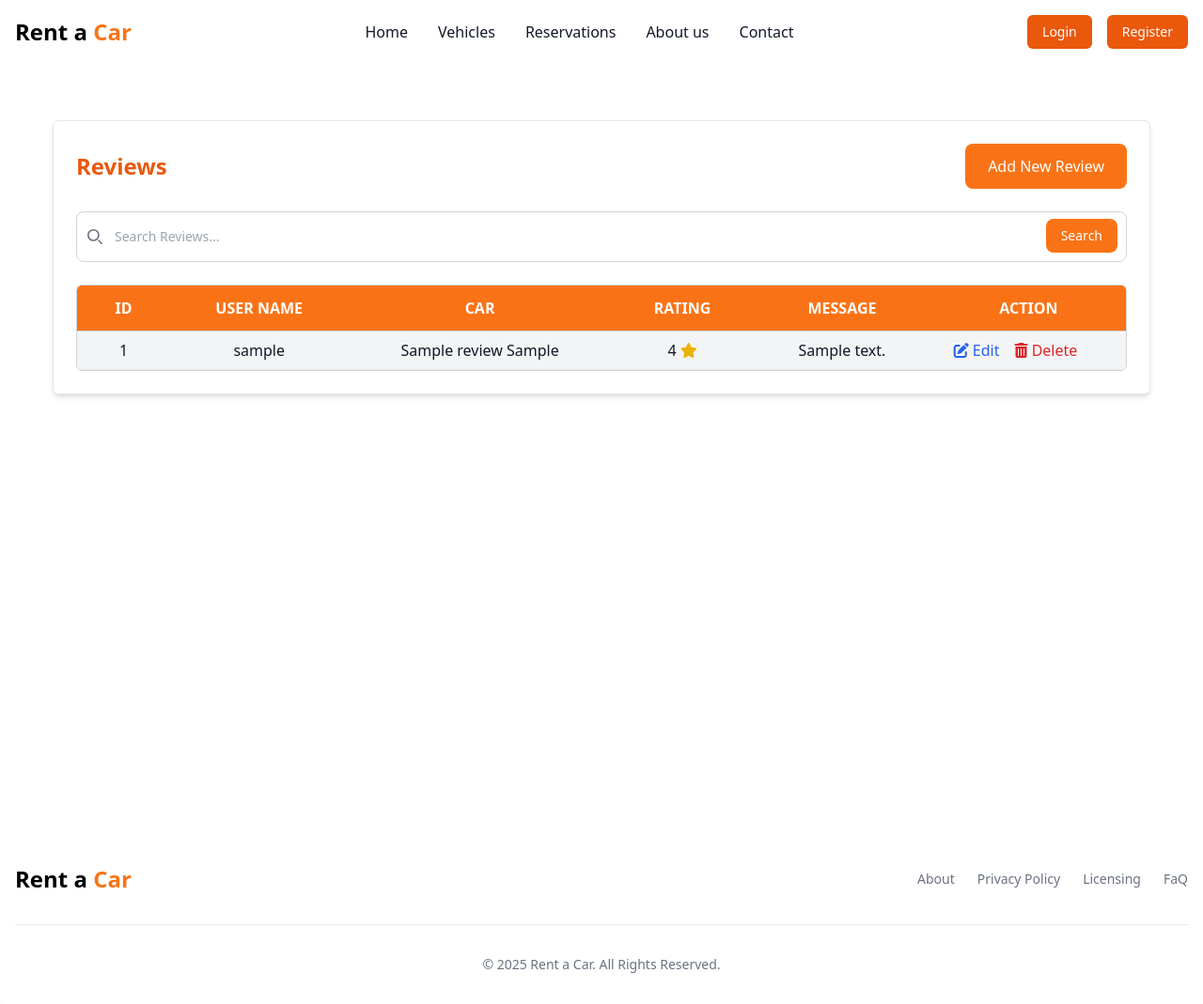
After one commit to Facenam3/php-rent-service, a PHP site: the page made by app/Views/admin/reviews/reviews.php in a window 1280 px wide. The commit adds this page. Shown: the whole page at 94% size. Run offline with PHP 8.4, Linux system fonts and the light colour scheme; the template is opened without the code that fills it: most values are stand-ins (such as "Sample title", 1, 10 or a date in 2020); data that the repository does not hold is empty; some libraries are stand-ins or nearby versions.

Commit message:
added reviews with javascript and front end

```diff
--- /dev/null
+++ b/app/Views/admin/reviews/reviews.php
@@ -0,0 +1,124 @@
+<div class="text-white p-4 sm:p-6 mt-5">
+  <div class="py-4 sm:px-4 lg:px-8 max-w-full">
+    <div class="w-full bg-white dark:bg-gray-800 rounded-md border shadow-md text-black p-4 sm:p-6">
+
+      <div class="flex flex-col sm:flex-row sm:justify-between sm:items-center gap-4">
+        <h1 class="text-xl sm:text-2xl text-orange-600 font-semibold whitespace-nowrap">
+          Reviews
+        </h1>
+        <a href="/admin/reviews/create"
+          class="inline-block text-white bg-orange-500 hover:bg-orange-600 focus:ring-4 focus:ring-orange-300 dark:focus:ring-orange-800 font-medium rounded-lg text-sm sm:text-base px-4 py-2 sm:px-6 sm:py-3 whitespace-nowrap">
+          Add New Review
+        </a>
+      </div>
+
+      <form class="mt-6 max-w-full" method="GET" action="">
+        <label for="default-search" class="mb-2 text-sm font-medium text-gray-900 sr-only">Search Reviews</label>
+        <div class="relative">
+            <div class="absolute inset-y-0 start-0 flex items-center ps-3 pointer-events-none">
+            <svg class="w-4 h-4 text-gray-500" xmlns="http://www.w3.org/2000/svg" fill="none" viewBox="0 0 20 20">
+                <path stroke="currentColor" stroke-linecap="round" stroke-linejoin="round" stroke-width="2"
+                    d="m19 19-4-4m0-7A7 7 0 1 1 1 8a7 7 0 0 1 14 0Z"/>
+            </svg>
+            </div>
+            <input
+                type="search"
+                name="search"
+                id="default-search"
+                value="<?= htmlspecialchars($search ?? '') ?>"
+                class="block w-full p-4 ps-10 text-sm text-gray-900 border border-gray-300 rounded-lg bg-white focus:ring-blue-500 focus:border-blue-500"
+                placeholder="Search Reviews..."
+                />
+                <button
+                type="submit"
+                class="text-white absolute end-2.5 bottom-2.5 bg-orange-500 hover:bg-orange-600 focus:ring-4 focus:outline-none focus:ring-orange-300 font-medium rounded-lg text-sm px-4 py-2"
+                >
+                Search
+            </button>
+          </div>
+        </form>
+
+      <div class="hidden sm:block overflow-x-auto mt-6 rounded-md border border-gray-300">
+        <table class="min-w-full divide-y divide-gray-300 text-sm sm:text-base">
+          <thead class="bg-orange-500 text-white uppercase font-medium  text-center">
+            <tr>
+              <th class="px-2 py-3 lg:px-8 lg:py-3">ID</th>
+              <th class="px-2 py-3 lg:px-8 lg:py-3">User Name</th>
+              <th class="px-2 py-3 lg:px-8 lg:py-3">Car</th>
+              <th class="px-2 py-3 lg:px-8 lg:py-3">Rating</th>
+              <th class="px-2 py-3 lg:px-8 lg:py-3 max-w-xs">Message</th>
+              <th class="px-2 py-3 lg:px-8 lg:py-3">Action</th>
+            </tr>
+          </thead>
+          <tbody class="bg-gray-100 text-gray-900  text-center">
+            <?php if($reviews) :?>
+              <?php foreach($reviews as $review) :?>
+                <tr class="border-b">
+                  <td class="px-2 py-3 lg:px-8 lg:py-2"><?= $review->id ?></td>
+                  <td class="px-2 py-3 lg:px-8 lg:py-2"><?= htmlspecialchars($review->user_name) ?></td>
+                  <td class="px-2 py-3 lg:px-8 lg:py-2"><?= htmlspecialchars("$review->car_name $review->car_model") ?></td>
+                  <td class="px-2 py-3 lg:px-8 lg:py-2"><?= htmlspecialchars($review->rating) ?>
+                    <i class="fa-solid fa-star text-yellow-500"></i>
+                  </td>
+                    <?php
+                        $maxLength = 30;
+                        $comment = $review->comment;
+                        $shortComment = mb_strlen($comment) > $maxLength
+                            ? mb_substr($comment, 0, $maxLength) . "..."
+                                : $comment;
+                    ?>
+                    <td class="px-8 py-2 max-w-xs truncate" title="<?= htmlspecialchars($comment) ?>">
+                        <?= htmlspecialchars($shortComment) ?>
+                    </td>
+                  <td class="px-4 py-2">
+                    <div class="flex flex-wrap gap-2 ">
+                      <a href="#" class="text-blue-600 whitespace-nowrap px-2" data-id="<?= $review->id ?>" id="review-edit">
+                        <i class="fa-solid fa-pen-to-square"></i> Edit
+                      </a>
+                      <form id="review-delete" data-id="<?= $review->id ?>" class="inline">
+                        <?= csrf_token() ?>
+                        <button type="submit" class="review-delete text-red-600 whitespace-nowrap">
+                          <i class="fa-solid fa-trash-can"></i> Delete
+                        </button>
+                      </form>
+                    </div>
+                  </td>
+                </tr>
+              <?php endforeach; ?>
+            <?php endif; ?>
+          </tbody>
+        </table>
+      </div>
+
+      <div class="sm:hidden mt-6 space-y-4">
+        <?php if($reviews) :?>
+            <?php foreach($reviews as $review) :?>
+            <div class="bg-gray-100 dark:bg-gray-300 p-4 rounded-md shadow">
+                <div class="flex justify-between items-center mb-2">
+                <div class="font-semibold text-lg text-orange-600">Review #<?= $review->id ?></div>
+                <div class="flex gap-3">
+                    <a href="#" class="text-blue-600" data-id="<?= $review->id ?>" id="review-edit">
+                    <i class="fa-solid fa-pen-to-square"></i>
+                    </a>
+                    <form id="review-delete" data-id="<?= $review->id ?>">
+                    <?= csrf_token() ?>
+                    <button type="submit" class="review-delete text-red-600">
+                        <i class="fa-solid fa-trash-can"></i>
+                    </button>
+                    </form>
+                </div>
+                </div>
+                <div><strong>User: </strong> <?= htmlspecialchars($review->user_name) ?></div>
+                <div><strong>Car: </strong> <?= htmlspecialchars("$review->car_name $review->car_model") ?></div>
+                <div><strong>Rating: </strong><?= htmlspecialchars($review->rating) ?>
+                    <i class="fa-solid fa-star text-yellow-500"></i></div>
+                <div class="mt-2 whitespace-pre-wrap"><?= htmlspecialchars($review->comment) ?></div>
+            </div>
+            <?php endforeach; ?>
+        <?php endif; ?>
+        </div>
+
+    </div>
+    <?= partial('_pagination', ['currentPage' => $currentPage, 'totalPages' => $totalPages]) ?>
+  </div>
+</div>
--- a/app/Views/layouts/admin.php
+++ b/app/Views/layouts/admin.php
@@ -24,7 +24,8 @@
     <script src="https://code.jquery.com/jquery-3.7.1.js" integrity="sha256-eKhayi8LEQwp4NKxN+CfCh+3qOVUtJn3QNZ0TciWLP4=" crossorigin="anonymous"></script>
     <script src="https://cdn.jsdelivr.net/npm/alpinejs@3.x.x/dist/cdn.min.js" defer></script>
     <script src="https://cdn.jsdelivr.net/npm/sweetalert2@11"></script>
-    <script src="/js/admin.js"></script>
+    <script src="/js/admin/location.js"></script>
+    <script src="/js/admin/review.js"></script>
     <script src="/js/script.js"></script>
     <script src="/js/reservation.js"></script>
     </body>
--- a/app/Views/layouts/main.php
+++ b/app/Views/layouts/main.php
@@ -17,7 +17,7 @@
     <script src="https://code.jquery.com/jquery-3.7.1.js" integrity="sha256-eKhayi8LEQwp4NKxN+CfCh+3qOVUtJn3QNZ0TciWLP4=" crossorigin="anonymous"></script>
     <script src="https://cdn.jsdelivr.net/npm/alpinejs@3.x.x/dist/cdn.min.js" defer></script>
     <script src="https://cdn.jsdelivr.net/npm/sweetalert2@11"></script>
-    <script src="/js/admin.js"></script>
+    <script src="/js/admin/location.js"></script>
     <script src="/js/script.js"></script>
     <script src="/js/reservation.js"></script>
     </body>
--- a/app/Views/partials/sidebar.php
+++ b/app/Views/partials/sidebar.php
@@ -45,7 +45,7 @@
             </a>
         </li>
          <li class="mb-2">
-            <a href="#" id="btn"
+            <a href="/admin/reviews" id="btn"
                 class="block text-gray-100 hover:bg-orange-500 hover:rounded-md hover:text-white px-4 py-2">
                 <i class="fa-solid fa-comment mx-2"></i>
                 Reviews
--- a/public/styles.css
+++ b/public/styles.css
@@ -570,10 +570,6 @@ video {
   pointer-events: none;
 }
 
-.fixed {
-  position: fixed;
-}
-
 .absolute {
   position: absolute;
 }
@@ -603,6 +599,10 @@ video {
   inset-inline-end: 0.625rem;
 }
 
+.left-0 {
+  left: 0px;
+}
+
 .left-2 {
   left: 0.5rem;
 }
@@ -617,10 +617,6 @@ video {
 
 .top-1\/2 {
   top: 50%;
-}
-
-.left-0 {
-  left: 0px;
 }
 
 .top-\[60px\] {
@@ -859,10 +855,6 @@ video {
   width: 1.25rem;
 }
 
-.w-64 {
-  width: 16rem;
-}
-
 .w-full {
   width: 100%;
 }
@@ -899,12 +891,12 @@ video {
   max-width: 24rem;
 }
 
+.max-w-xs {
+  max-width: 20rem;
+}
+
 .flex-1 {
   flex: 1 1 0%;
-}
-
-.table-fixed {
-  table-layout: fixed;
 }
 
 .-translate-y-1\/2 {
@@ -1069,8 +1061,18 @@ video {
   overflow-x: auto;
 }
 
+.truncate {
+  overflow: hidden;
+  text-overflow: ellipsis;
+  white-space: nowrap;
+}
+
 .whitespace-nowrap {
   white-space: nowrap;
+}
+
+.whitespace-pre-wrap {
+  white-space: pre-wrap;
 }
 
 .rounded {
@@ -1120,16 +1122,16 @@ video {
   border-width: 2px;
 }
 
+.border-b {
+  border-bottom-width: 1px;
+}
+
 .border-b-2 {
   border-bottom-width: 2px;
 }
 
 .border-e-0 {
   border-inline-end-width: 0px;
-}
-
-.border-b {
-  border-bottom-width: 1px;
 }
 
 .border-blue-300 {
@@ -1152,11 +1154,6 @@ video {
   border-color: rgb(209 213 219 / var(--tw-border-opacity, 1));
 }
 
-.border-gray-400 {
-  --tw-border-opacity: 1;
-  border-color: rgb(156 163 175 / var(--tw-border-opacity, 1));
-}
-
 .border-orange-500 {
   --tw-border-opacity: 1;
   border-color: rgb(249 115 22 / var(--tw-border-opacity, 1));
@@ -1327,6 +1324,11 @@ video {
   padding-right: 1.5rem;
 }
 
+.px-8 {
+  padding-left: 2rem;
+  padding-right: 2rem;
+}
+
 .py-0\.5 {
   padding-top: 0.125rem;
   padding-bottom: 0.125rem;
@@ -1357,16 +1359,6 @@ video {
   padding-bottom: 0.75rem;
 }
 
-.py-6 {
-  padding-top: 1.5rem;
-  padding-bottom: 1.5rem;
-}
-
-.px-8 {
-  padding-left: 2rem;
-  padding-right: 2rem;
-}
-
 .py-4 {
   padding-top: 1rem;
   padding-bottom: 1rem;
@@ -1566,6 +1558,11 @@ video {
 .text-yellow-400 {
   --tw-text-opacity: 1;
   color: rgb(250 204 21 / var(--tw-text-opacity, 1));
+}
+
+.text-yellow-500 {
+  --tw-text-opacity: 1;
+  color: rgb(234 179 8 / var(--tw-text-opacity, 1));
 }
 
 .underline {
@@ -1793,10 +1790,18 @@ video {
     margin-bottom: 0px;
   }
 
+  .sm\:block {
+    display: block;
+  }
+
   .sm\:flex {
     display: flex;
   }
 
+  .sm\:hidden {
+    display: none;
+  }
+
   .sm\:h-64 {
     height: 16rem;
   }
@@ -1823,6 +1828,11 @@ video {
 
   .sm\:p-6 {
     padding: 1.5rem;
+  }
+
+  .sm\:px-4 {
+    padding-left: 1rem;
+    padding-right: 1rem;
   }
 
   .sm\:px-6 {
@@ -1830,11 +1840,6 @@ video {
     padding-right: 1.5rem;
   }
 
-  .sm\:px-4 {
-    padding-left: 1rem;
-    padding-right: 1rem;
-  }
-
   .sm\:py-3 {
     padding-top: 0.75rem;
     padding-bottom: 0.75rem;
@@ -1856,10 +1861,6 @@ video {
 }
 
 @media (min-width: 768px) {
-  .md\:relative {
-    position: relative;
-  }
-
   .md\:order-1 {
     order: 1;
   }
@@ -1876,10 +1877,6 @@ video {
     margin-top: 0px;
   }
 
-  .md\:block {
-    display: block;
-  }
-
   .md\:flex {
     display: flex;
   }
@@ -1906,10 +1903,6 @@ video {
 
   .md\:w-auto {
     width: auto;
-  }
-
-  .md\:w-64 {
-    width: 16rem;
   }
 
   .md\:grid-cols-2 {
@@ -2065,6 +2058,16 @@ video {
     padding-right: 2rem;
   }
 
+  .lg\:py-2 {
+    padding-top: 0.5rem;
+    padding-bottom: 0.5rem;
+  }
+
+  .lg\:py-3 {
+    padding-top: 0.75rem;
+    padding-bottom: 0.75rem;
+  }
+
   .lg\:text-left {
     text-align: left;
   }
@@ -2100,6 +2103,11 @@ video {
     border-color: rgb(55 65 81 / var(--tw-border-opacity, 1));
   }
 
+  .dark\:bg-gray-300 {
+    --tw-bg-opacity: 1;
+    background-color: rgb(209 213 219 / var(--tw-bg-opacity, 1));
+  }
+
   .dark\:bg-gray-700 {
     --tw-bg-opacity: 1;
     background-color: rgb(55 65 81 / var(--tw-bg-opacity, 1));
```
Also changed, not shown: app/Controllers/Admin/ReviewsController.php (added, +97 -0 lines), app/Models/Review.php (+82 -3 lines), app/Views/admin/reviews/create.php (added, +68 -0 lines), app/Views/admin/reviews/edit.php (added, +69 -0 lines), public/js/admin/review.js (added, +87 -0 lines), routes.php (+9 -0 lines), database/rent.sqlite, public/js/admin/location.js (renamed from public/js/admin.js), 1 other file.
